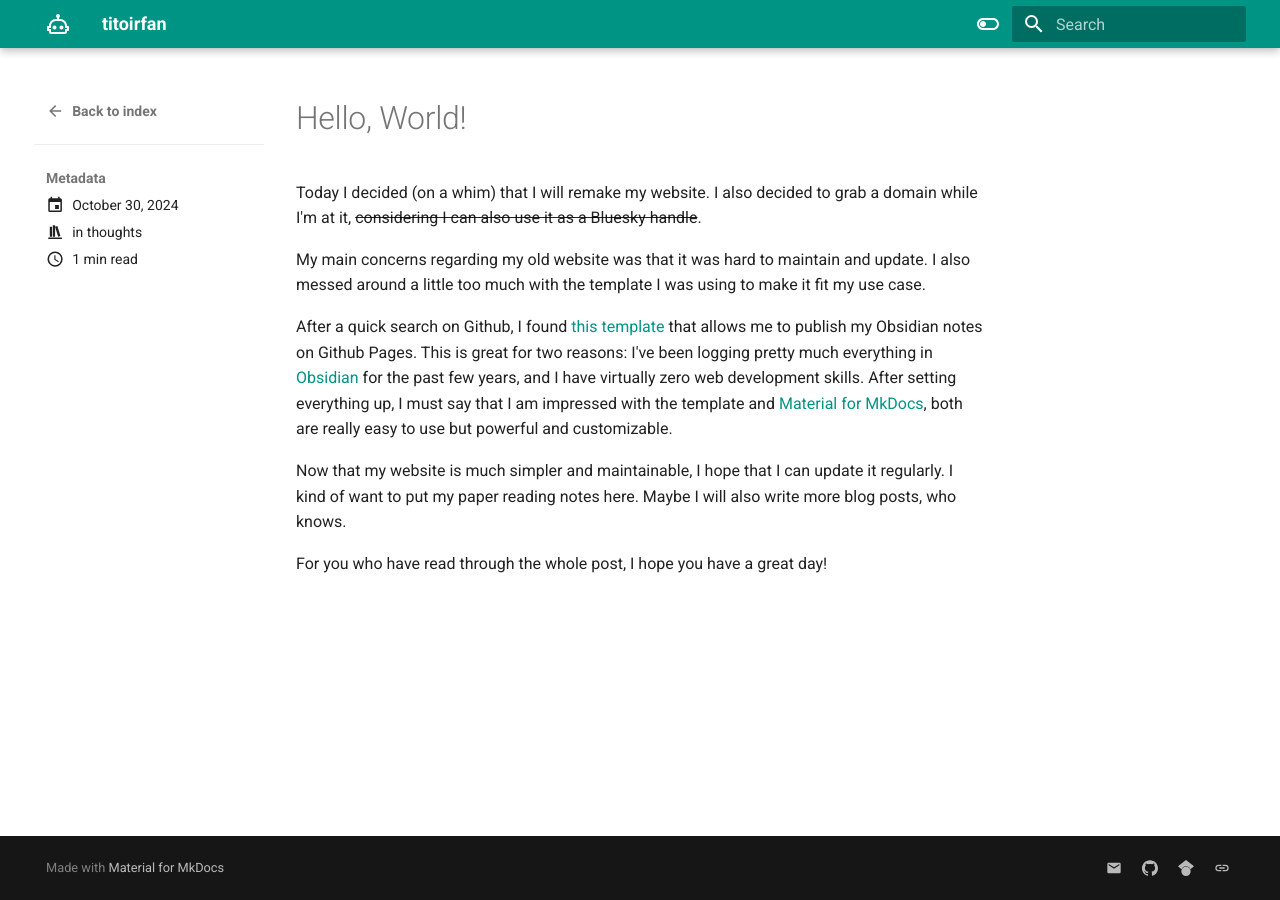
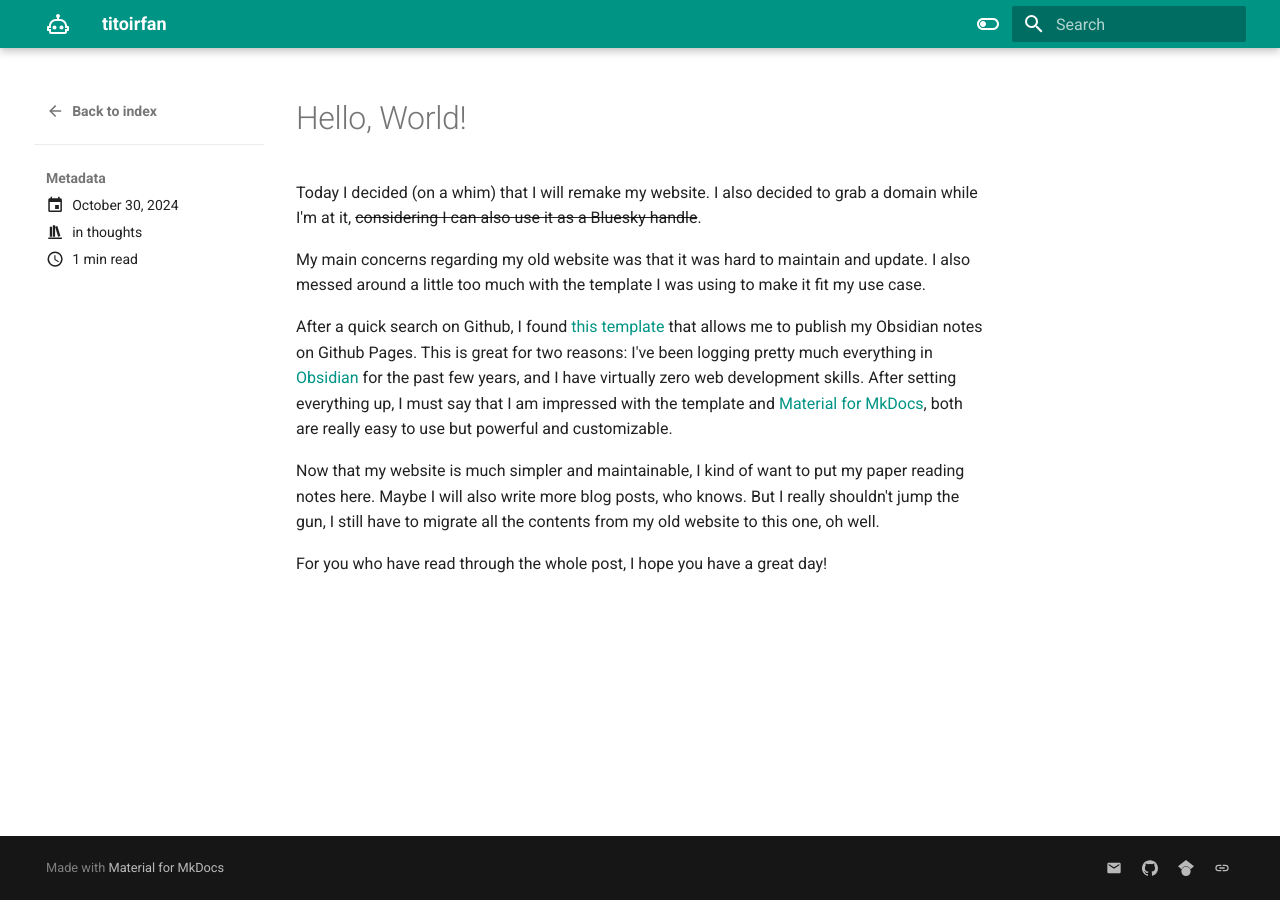
Before and after one commit to titoirfan/titoirfan.github.io, an MkDocs documentation site: the page built from docs/blog/posts/hello-world.md, in a window 1280 px wide. Built offline with MkDocs 1.6.1 and Material for MkDocs 9.7.7, drawn with Linux system fonts in a browser that asks for light colours.

Commit message:
Update About and blog post

```diff
--- a/docs/blog/posts/hello-world.md
+++ b/docs/blog/posts/hello-world.md
@@ -15,6 +15,6 @@
 
 After a quick search on Github, I found [this template](https://github.com/jobindjohn/obsidian-publish-mkdocs) that allows me to publish my Obsidian notes on Github Pages. This is great for two reasons: I've been logging pretty much everything in [Obsidian](https://obsidian.md/) for the past few years, and I have virtually zero web development skills. After setting everything up, I must say that I am impressed with the template and [Material for MkDocs](https://squidfunk.github.io/mkdocs-material/), both are really easy to use but powerful and customizable.
 
-Now that my website is much simpler and maintainable, I hope that I can update it regularly. I kind of want to put my paper reading notes here. Maybe I will also write more blog posts, who knows.
+Now that my website is much simpler and maintainable, I kind of want to put my paper reading notes here. Maybe I will also write more blog posts, who knows. But I really shouldn't jump the gun, I still have to migrate all the contents from my old website to this one, oh well.
 
 For you who have read through the whole post, I hope you have a great day!
```
Also changed, not shown: docs/index.md (+1 -1 lines).
